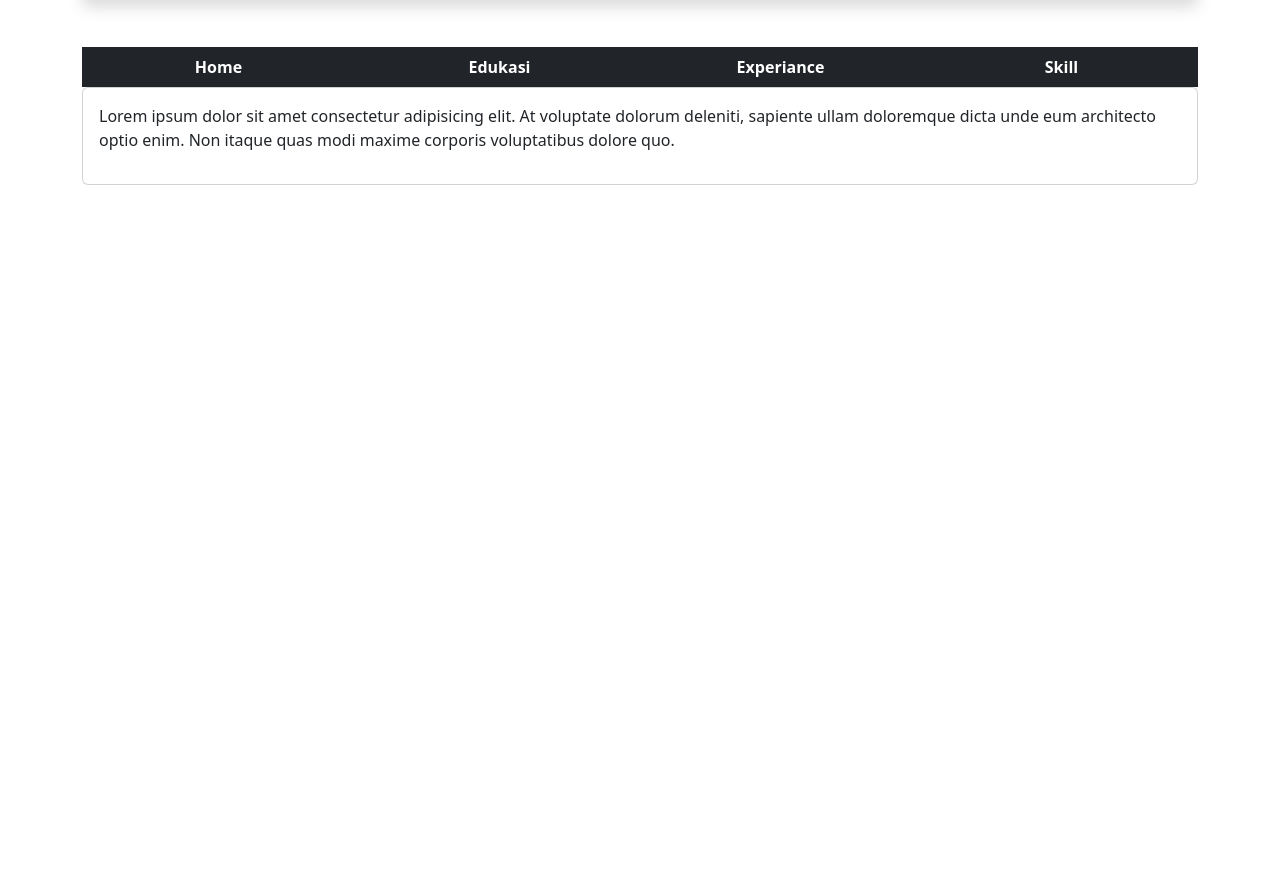
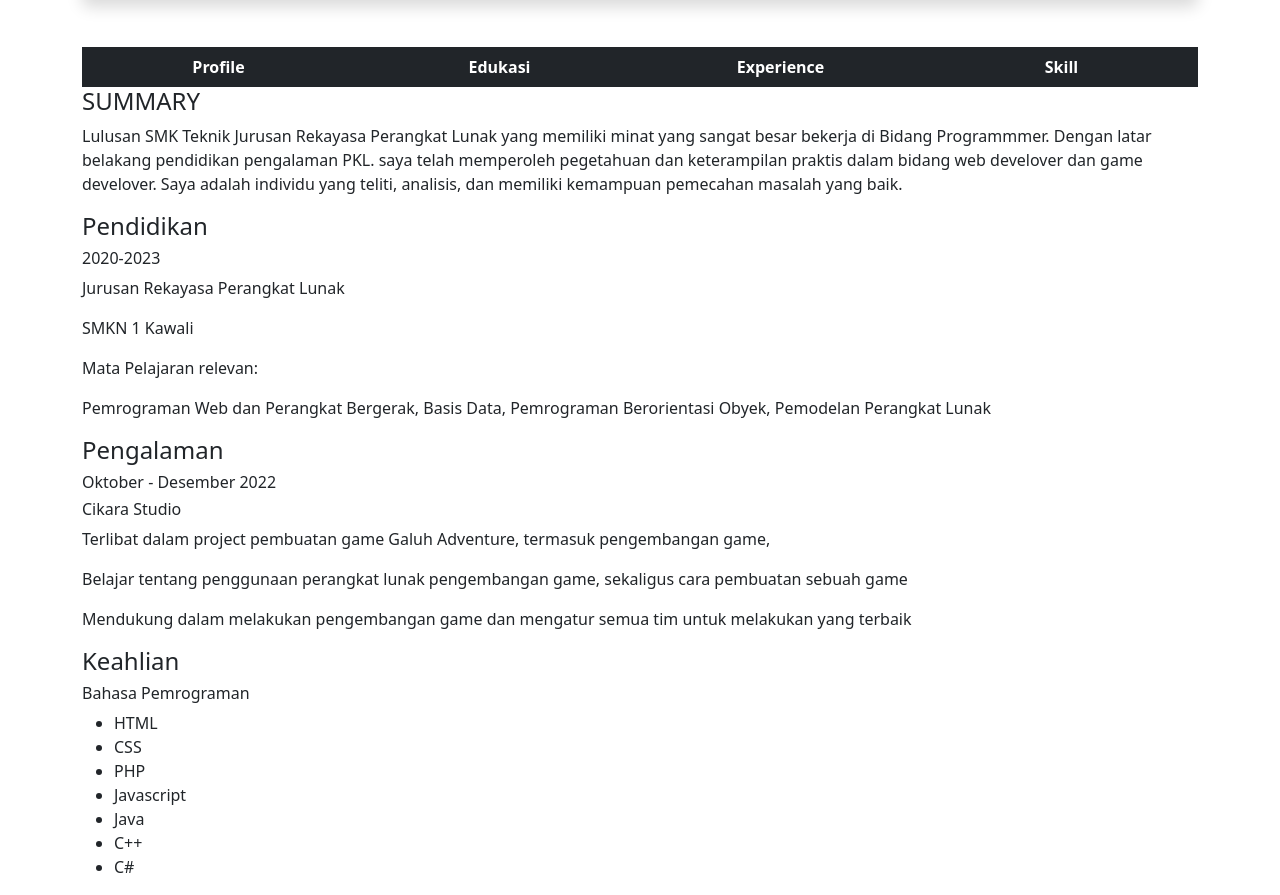
Before and after one commit to Arafian01/cv_bootstrap, a plain HTML site: page index2.html in a window 1280 px wide. Shown: the part 233-1128 px from the top of the page. Before the commit the page ends 800 px from the top, so only its background shows below. Drawn offline with nearby package versions, Linux system fonts and the light colour scheme.

Commit message:
update 1.2

```diff
--- a/index2.html
+++ b/index2.html
@@ -28,29 +28,52 @@
         <nav class="bg-dark text-white fw-bold mt-3">
             <div class="row text-center p-2">
                 <div class="col-3">
-                    <a class="nav-link" href="#home">Home</a>
+                    <a class="nav-link" href="#profile">Profile</a>
                 </div>
                 <div class="col-3">
                     <a class="nav-link" href="#edukasi">Edukasi</a>
                 </div>
                 <div class="col-3">
-                    <a class="nav-link" href="#">Experiance</a>
+                    <a class="nav-link" href="#pengalaman">Experience</a>
                 </div>
                 <div class="col-3">
-                    <a class="nav-link" href="#">Skill</a>
+                    <a class="nav-link" href="#skill">Skill</a>
                 </div>
             </div>
         </nav>
-        <section id="Home">
-            <div class="card">
-                <div class="card-body">
-                    <p>Lorem ipsum dolor sit amet consectetur adipisicing elit. At voluptate dolorum deleniti, sapiente ullam doloremque dicta unde eum architecto optio enim. Non itaque quas modi maxime corporis voluptatibus dolore quo.</p>
-                </div>
-            </div>
+        <section id="profile">
+            <h4>SUMMARY</h4>
+            <p>Lulusan SMK Teknik Jurusan Rekayasa Perangkat Lunak yang memiliki minat yang sangat besar bekerja di Bidang Programmmer. Dengan latar belakang pendidikan pengalaman PKL. saya telah memperoleh pegetahuan dan keterampilan praktis dalam bidang web develover dan game develover. Saya adalah individu yang teliti, analisis, dan memiliki kemampuan pemecahan masalah yang baik.</p>
         </section>
         <Section id="edukasi">
-
+            <h4>Pendidikan</h4>
+            <h6>2020-2023</h6>
+            <p>Jurusan Rekayasa Perangkat Lunak</p>
+            <p>SMKN 1 Kawali</p>
+            <p>Mata Pelajaran relevan:</p>
+            <p>Pemrograman Web dan Perangkat Bergerak, Basis Data, Pemrograman Berorientasi Obyek, Pemodelan Perangkat Lunak</p>
         </Section>
+        <section id="pengalaman">
+            <h4>Pengalaman</h4>
+            <h6>Oktober - Desember 2022</h6>
+            <h6>Cikara Studio</h6>
+            <p>Terlibat dalam project pembuatan game Galuh Adventure, termasuk pengembangan game,</p>
+            <p>Belajar tentang penggunaan perangkat lunak pengembangan game, sekaligus cara pembuatan sebuah game</p>
+            <p>Mendukung dalam melakukan pengembangan game dan mengatur semua tim untuk melakukan yang terbaik</p>
+        </section>
+        <section id="skill">
+            <h4>Keahlian</h4>
+            <h6>Bahasa Pemrograman</h6>
+            <ul>
+                <li>HTML</li>
+                <li>CSS</li>
+                <li>PHP</li>
+                <li>Javascript</li>
+                <li>Java</li>
+                <li>C++</li>
+                <li>C#</li>
+            </ul>
+        </section>
     </div>
     <script src="https://cdn.jsdelivr.net/npm/bootstrap@5.3.3/dist/js/bootstrap.bundle.min.js" integrity="sha384-YvpcrYf0tY3lHB60NNkmXc5s9fDVZLESaAA55NDzOxhy9GkcIdslK1eN7N6jIeHz" crossorigin="anonymous"></script>
   </body>
```
